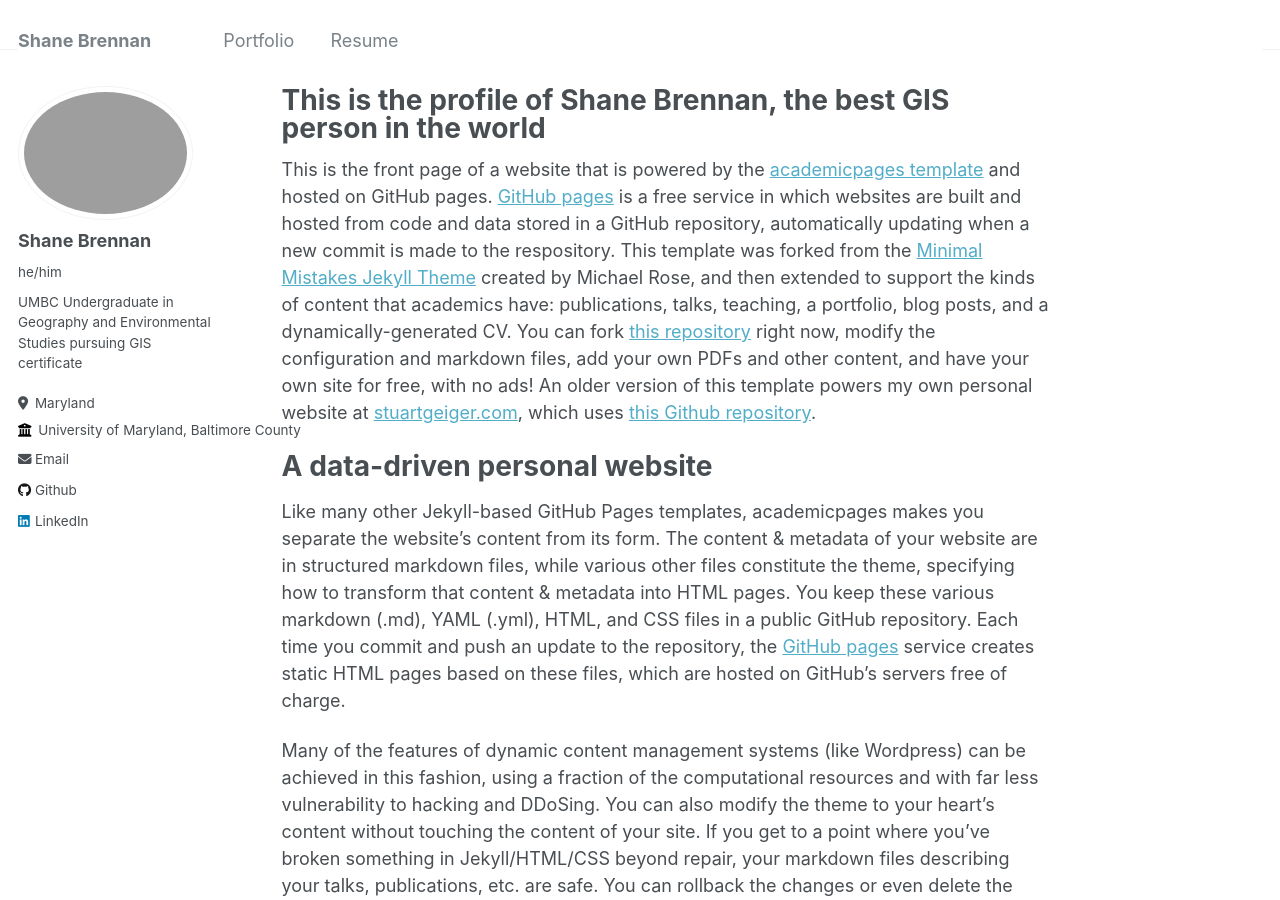
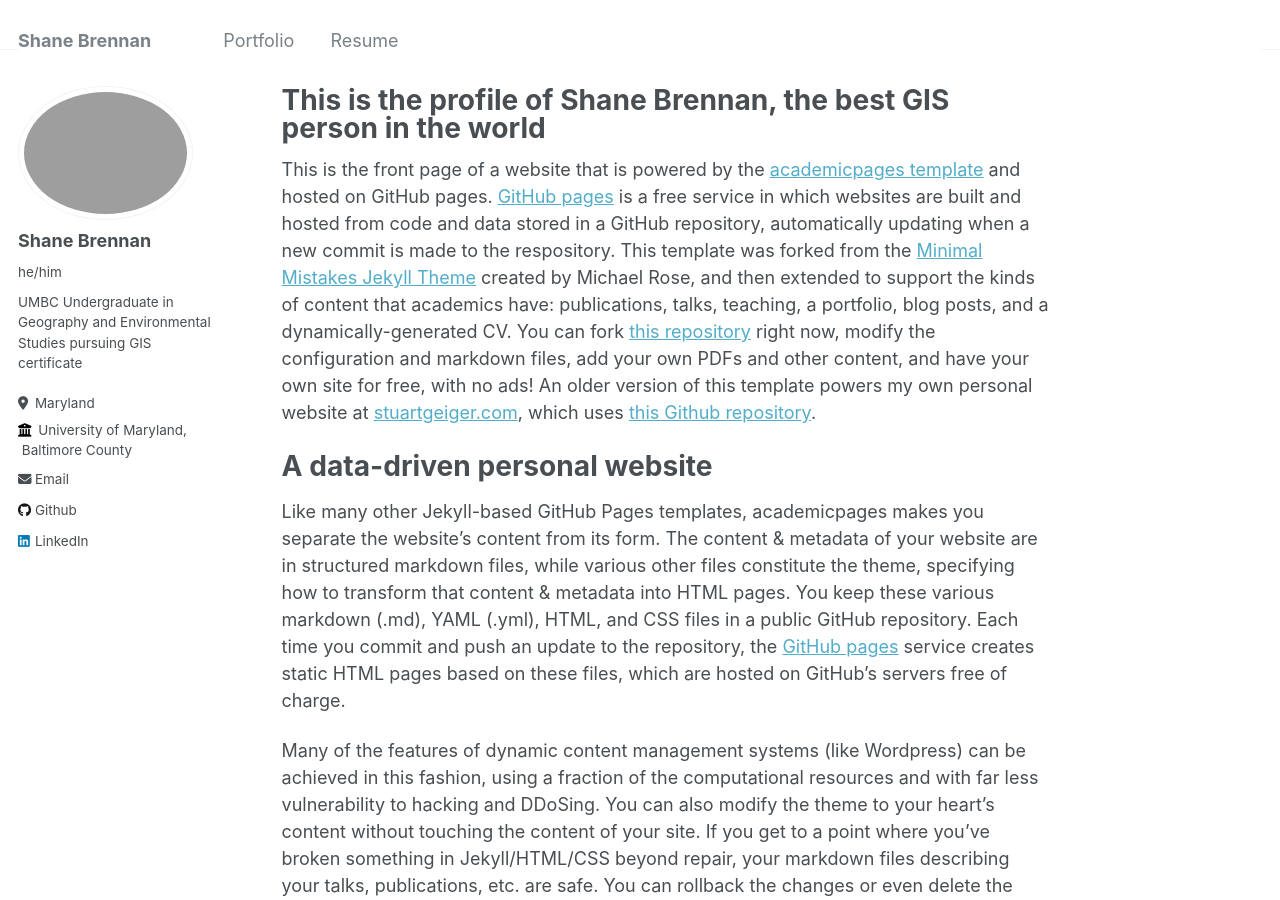
Before and after one commit to ShaneBren/ShaneBre.github.io, a Jekyll site: the page built from _pages/about.md, in a window 1280 px wide and 900 px high. Built offline with Jekyll 4.4.1, drawn with Linux system fonts in a browser that asks for light colours.

```diff
--- a/_config.yml
+++ b/_config.yml
@@ -26,8 +26,7 @@ author:
   pronouns         : "he/him"
   bio              : "UMBC Undergraduate in Geography and Environmental Studies pursuing GIS certificate"
   location         : "Maryland"
-  employer         : "University of Maryland,
-  Baltimore County"
+  employer         : "University of Maryland,<br/>&nbsp;Baltimore County"
   uri              : # URL
   email            : "shane.brennan.2020@gmail.com"
 
```
